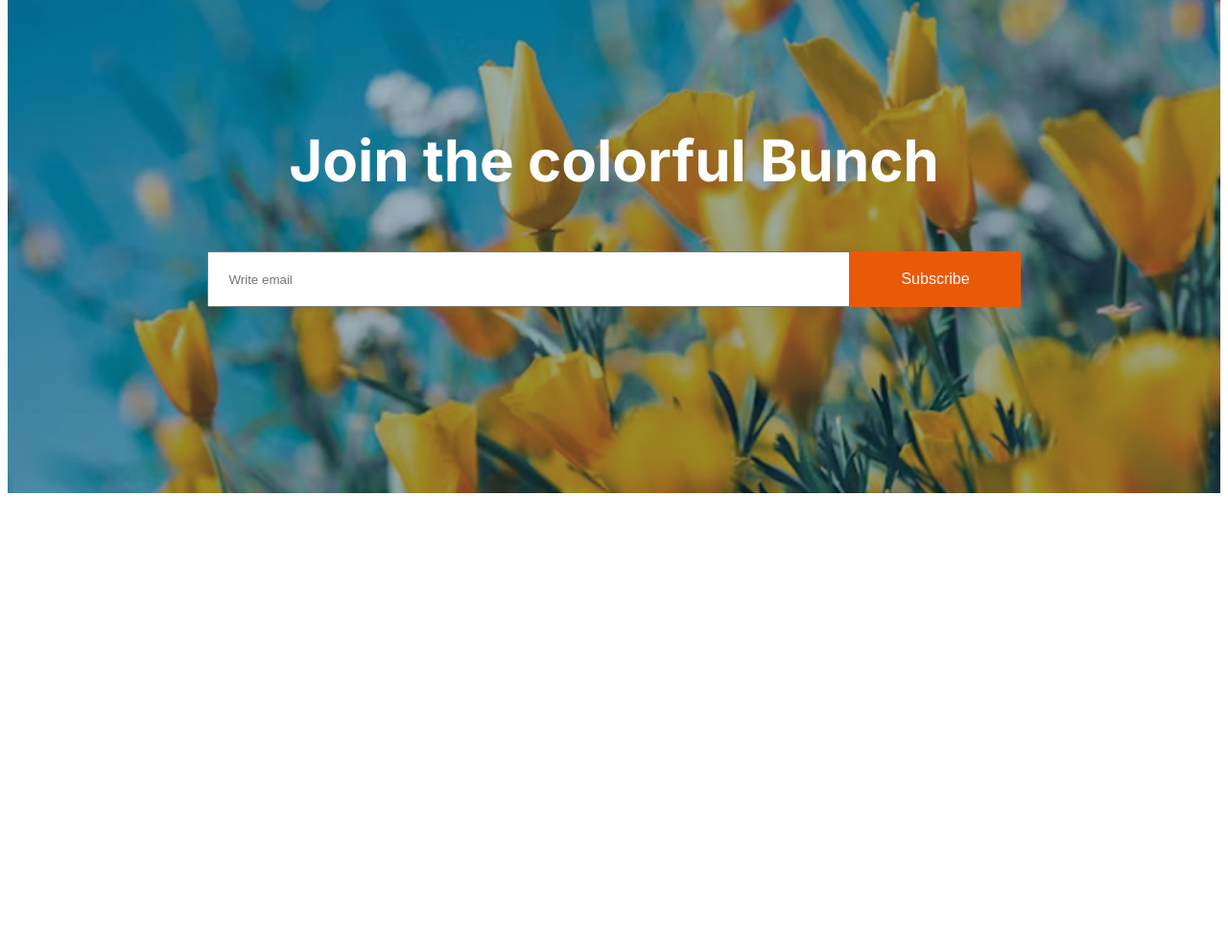
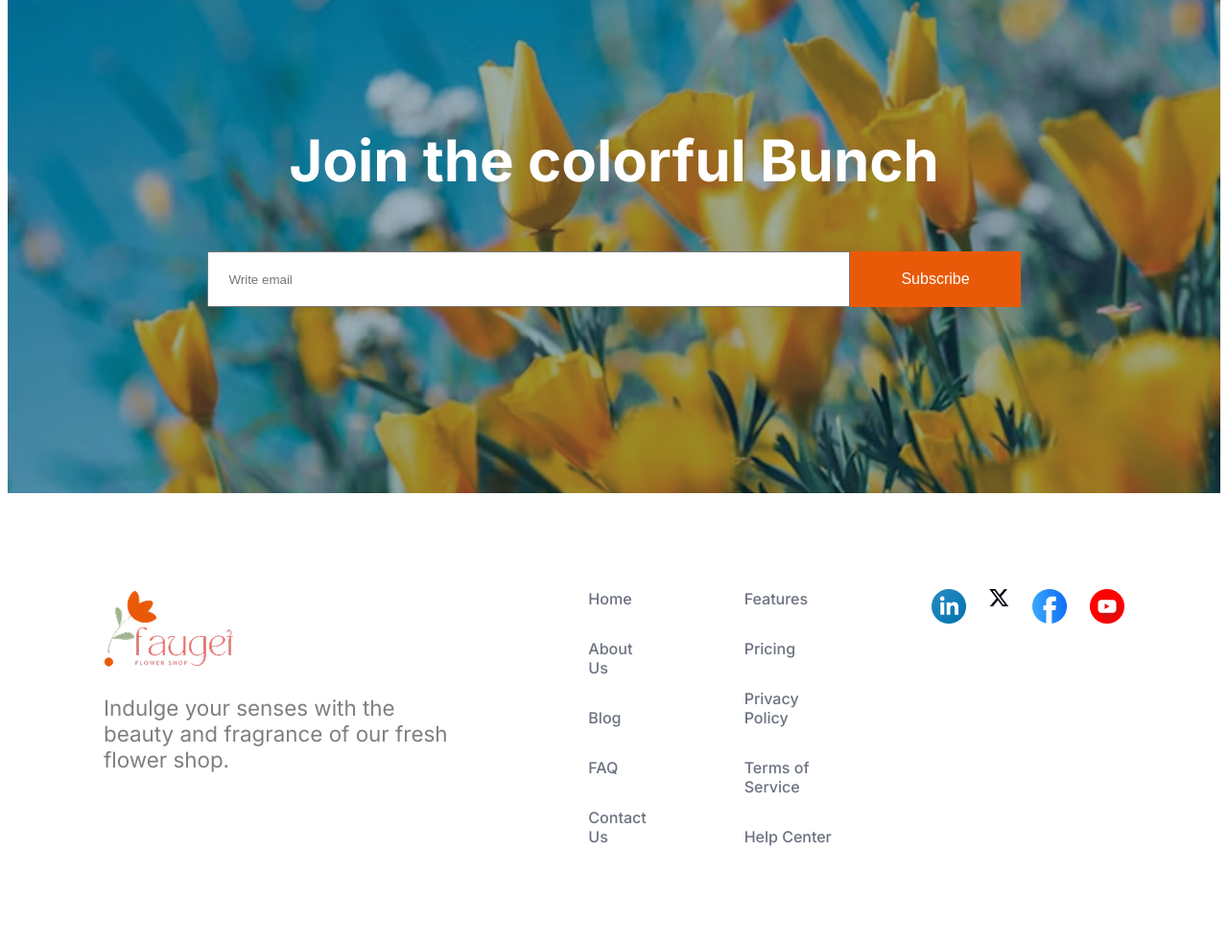
Before and after one commit to suvon1d/Assignment-02-flowers-shop, a plain HTML site: page index.html in a window 1280 px wide. Shown: the part 3598-4583 px from the top of the page at 96% size. Before the commit the page ends 4120 px from the top, so only its background shows below. Drawn offline with Linux system fonts and the light colour scheme.

Commit message:
final commit

```diff
--- a/index.html
+++ b/index.html
@@ -161,9 +161,45 @@
     <!-- main close -->
 
     <!-- footer start -->
-    <footer>
+    <footer class="footer">
+    <div class="footer-container flex">
 
-    </footer>
+      <!-- Left: Logo and Text -->
+      <div class="footer-left">
+        <img src="assets/logo.png" alt="#">
+        <p class="section-subtitle">
+          Indulge your senses with the <br> beauty and fragrance of our fresh flower shop.
+        </p>
+      </div>
+
+      <!-- Center: Navigation Links -->
+      <div class="footer-links-content flex">
+        <div class="footer-link flex">
+            <a href="#">Home</a>
+            <a href="#">About Us</a>
+            <a href="#">Blog</a>
+            <a href="#">FAQ</a>
+            <a href="#">Contact Us</a>
+        </div>
+        <div class="footer-link flex">
+            <a href="#">Features</a>
+            <a href="#">Pricing</a>
+            <a href="#">Privacy Policy</a>
+            <a href="#">Terms of Service</a>
+            <a href="#">Help Center</a>
+        </div>
+      </div>
+
+      <!-- Right: Social Icons -->
+      <div class="footer-social flex">
+        <a href="#"><img src="assets/icon-linkedin.png" alt="LinkedIn"></a>
+        <a href="#"><img src="assets/icon-twitter.png" alt="X"></a>
+        <a href="#"><img src="assets/icon-facebook.png" alt="Facebook"></a>
+        <a href="#"><img src="assets/icon-youtube.png" alt="YouTube"></a>
+      </div>
+
+    </div>
+  </footer>
     <!-- footer close -->
 
 
--- a/style/style.css
+++ b/style/style.css
@@ -233,6 +233,34 @@ header,
 }
 
 
+/* footer related style */
+
+.footer-container{
+    justify-content:center;
+    padding: 100px;
+    gap: 100px;
+}
+
+.footer-links-content{
+    gap: 100px;
+}
+
+.footer-link{
+    justify-content: space-between;
+    flex-direction: column;
+    gap: 32px;
+}
+
+.footer-link a{
+    text-decoration: none;
+    font-weight: 500;
+    color: #6B7280;
+}
+
+.footer-social{
+    gap: 24px;
+}
+
 /*media queries */
 
 @media screen and (max-width: 576px){
@@ -255,7 +283,8 @@ header,
         flex-direction:column-reverse;
     }
 
-    .plants-lover{
+    .plants-lover,
+    .footer-container{
         flex-direction: column;
     }
     .plants-cards{
@@ -281,11 +310,15 @@ header,
         padding-bottom:65px ;
     }
     .subscribe-btn,
-    .join-form input{
+    .join-form input,
+    .footer-container{
        padding: 20px 12px;
     }
     .join-form input{
     width: 210px;
 
+    }
+    .footer-container{
+        gap: 30px;
+    }
 }
-}
```
